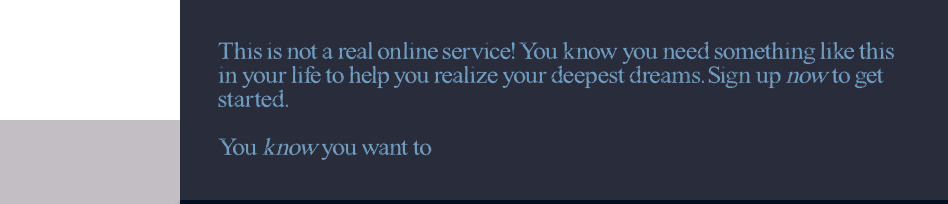
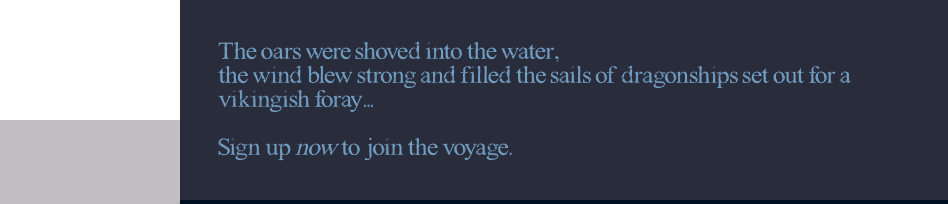
Before and after one commit to max5961/sign-up-form, a plain HTML site: page index.html in a window 1280 px wide. Shown: the top 204 px of the page, 332-1280 px from the left. Drawn offline with Linux system fonts and the light colour scheme; files whose address does not match are found by name.

Commit message:
Change header message

```diff
--- a/index.html
+++ b/index.html
@@ -18,8 +18,8 @@
         <div class="rightHero">
             <div class="about">
                 <div class="aboutText">
-                    <p>This is not a real online service!  You know you need something like this in your life to help you realize your deepest dreams.  Sign up <em>now</em> to get started.</p>
-                    <p>You <em>know</em> you want to</p>
+                    <p>The oars were shoved into the water,<br> the wind blew strong and filled the sails of dragonships set out for a vikingish foray...</p>
+                    <p>Sign up <em>now</em> to join the voyage.</p>
                 </div>
             </div>
             <div class="form">
```
